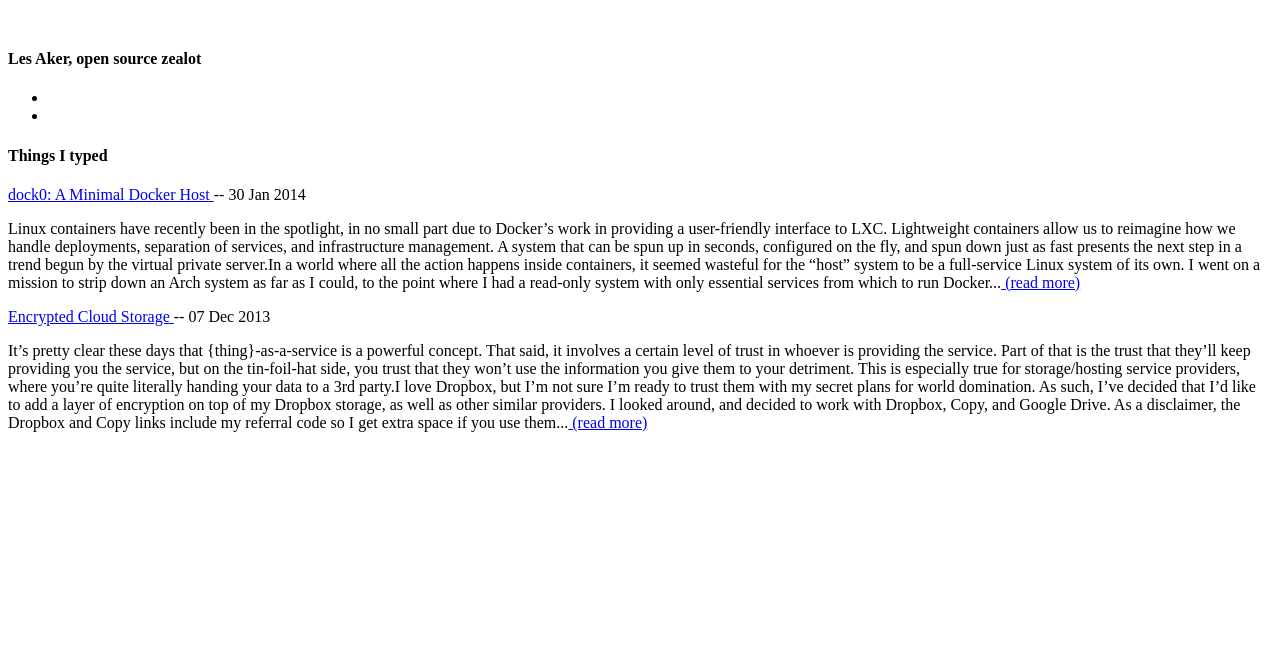
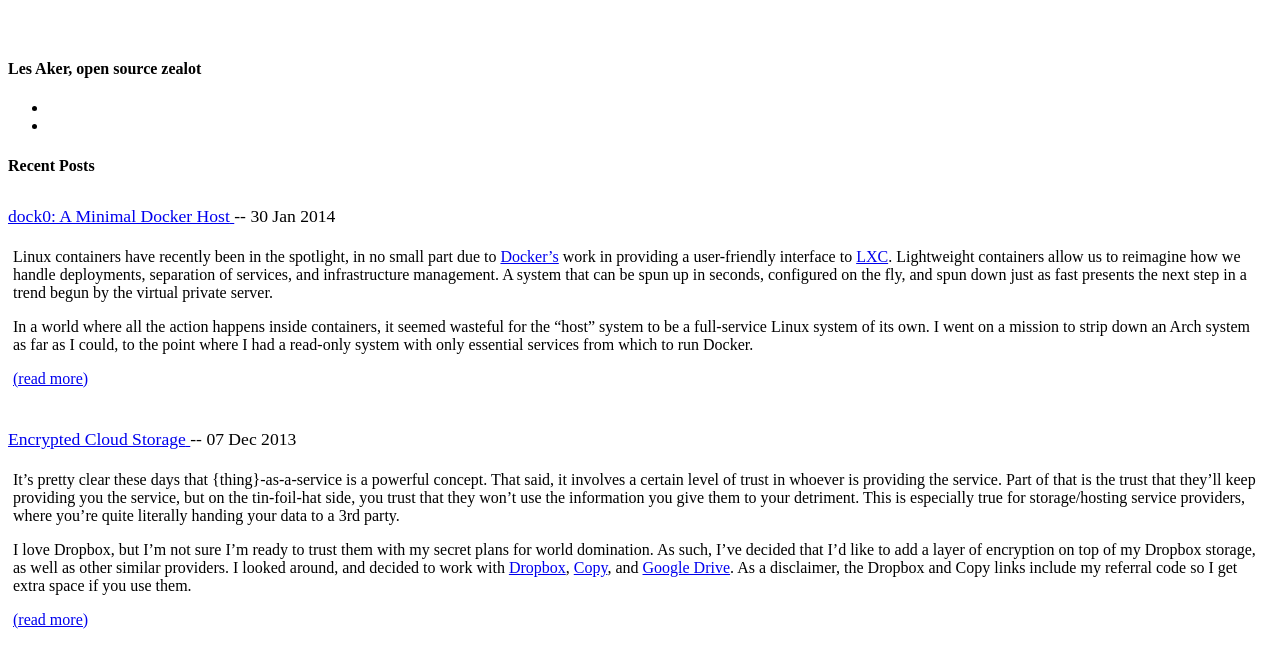
Before and after one commit to akerl/blog, a Jekyll site: the page built from index.html, in a window 1280 px wide. Shown: the top 668 px of the page. Built offline with Jekyll 4.4.1, drawn with Linux system fonts in a browser that asks for light colours.

Commit message:
clean up frontpage

```diff
--- a/_layouts/default.html
+++ b/_layouts/default.html
@@ -12,7 +12,7 @@
     <body>
         <div class='navbar fixed'>
             <div class='container'>
-                <h4 class='pull-left'>Les Aker, open source zealot</h4>
+                <h4 class='pull-left'>Les Aker<span class="tagline">, open source zealot</span></h4>
                 <ul class='pull-right'>
                     <li><a href="https://github.com/{{site.data.social.github}}">
                         <i class="fa fa-github-square fa-3x" title="github.com/{{site.data.social.github}}" aria-hidden="true"></i>
--- a/assets/css/main.css
+++ b/assets/css/main.css
@@ -31,9 +31,27 @@
 }
 
 body {
-    margin-top: 50px;
+    margin-top: 60px;
 }
 
 .navbar i {
     line-height: .5em;
 }
+
+@media (max-width: 500px) {
+    .tagline {
+        display: none;
+    }
+}
+
+.post {
+    padding: 10px 0;
+}
+
+.post .post-title {
+    font-size: 1.1em;
+}
+
+.post .excerpt {
+    padding: 5px;
+}
--- a/index.html
+++ b/index.html
@@ -3,9 +3,9 @@ title: Blogthing
 layout: default
 ---
 <div id="row">
-    <div class="span one"></div>
-    <div class="span eight">
-        <h4>Things I typed</h4>
+    <div class="span two"></div>
+    <div class="span six">
+        <h4>Recent Posts</h4>
         {% for post in site.posts %}
             {% if post.layout == 'post' %}
                 <div class="post">
@@ -13,14 +13,14 @@ layout: default
                         <a href="{{ post.url }}">
                             <span>{{ post.title }}</span>
                         </a>
-                        <span>-- {{ post.date | date_to_string }}</span>
+                        <span>-- {{ post.date | date_to_string | replace:' ','&nbsp;' }}</span>
                     </div>
                     <div class="excerpt">
-                        <p>{{ post.excerpt | strip_html | strip_newlines}}..<a href="{{ post.url }}"> (read more)</a></p>
+                        <p>{{ post.excerpt }}<a href="{{ post.url }}"> (read more)</a></p>
                     </div>
                 </div>
             {% endif %}
         {% endfor %}
     </div>
-    <div class="span one"></div>
+    <div class="span two"></div>
 </div>
```
Also changed, not shown: _layouts/post.html (+12 -5 lines).
